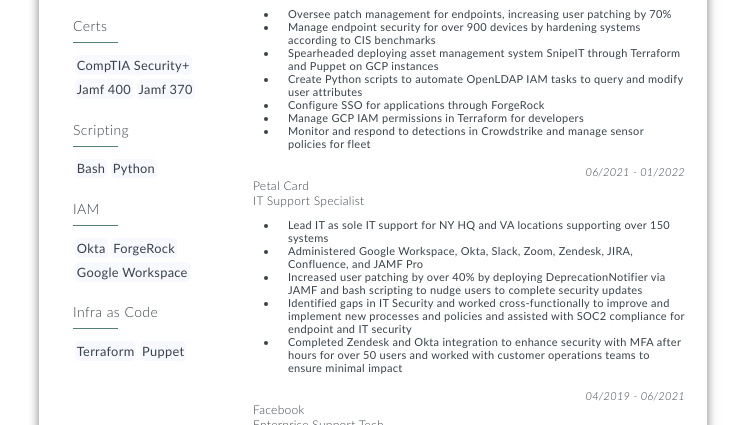
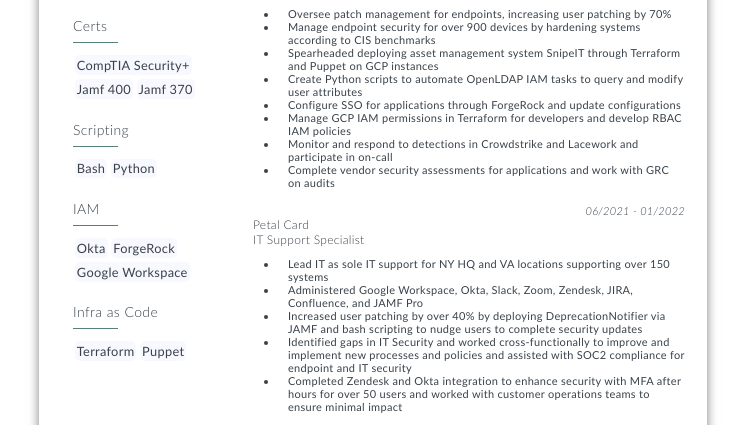
Before and after one commit to jocelynkhuu/resume, a plain HTML site: page index.html in a window 1280 px wide. Shown: the part 348-773 px from the top of the page, without its empty margins (267-1012 px from the left). Drawn offline with Linux system fonts and the light colour scheme; a web font is replaced by a local one.

Commit message:
Update index.html

```diff
--- a/index.html
+++ b/index.html
@@ -526,9 +526,10 @@
                         <li>Manage endpoint security for over 900 devices by hardening systems according to CIS benchmarks</li>
                         <li>Spearheaded deploying asset management system SnipeIT through Terraform and Puppet on GCP instances</li>
                         <li>Create Python scripts to automate OpenLDAP IAM tasks to query and modify user attributes</li>
-                        <li>Configure SSO for applications through ForgeRock</li>
-                        <li>Manage GCP IAM permissions in Terraform for developers</li>
-                        <li>Monitor and respond to detections in Crowdstrike and manage sensor policies for fleet</li>
+                        <li>Configure SSO for applications through ForgeRock and update configurations</li>
+                        <li>Manage GCP IAM permissions in Terraform for developers and develop RBAC IAM policies</li>
+                        <li>Monitor and respond to detections in Crowdstrike and Lacework and participate in on-call</li>
+                        <li>Complete vendor security assessments for applications and work with GRC on audits</li>
                     </ul>
                 </section>
                 <section class="item">
```
